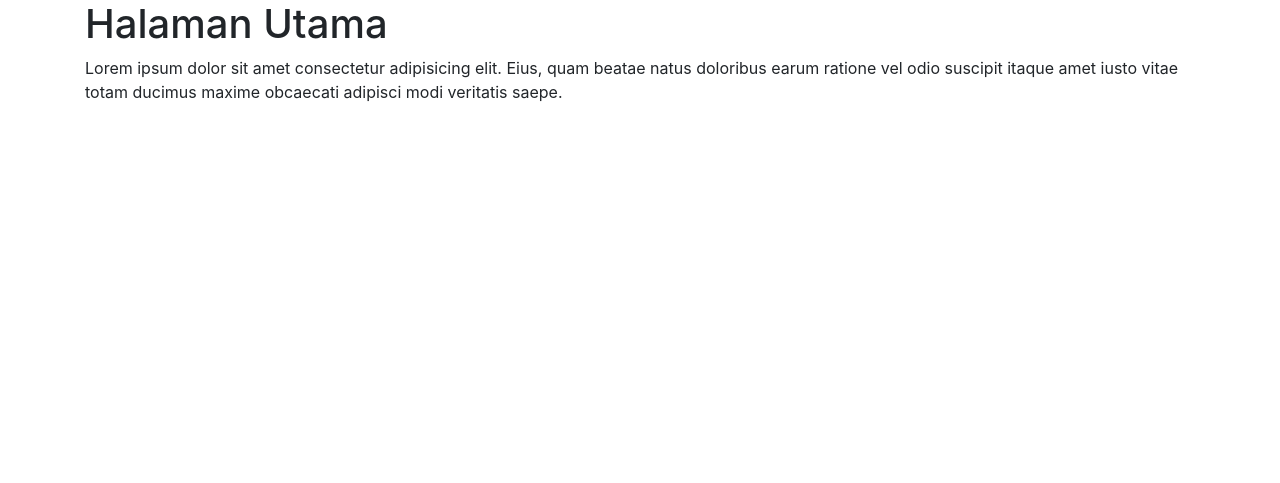
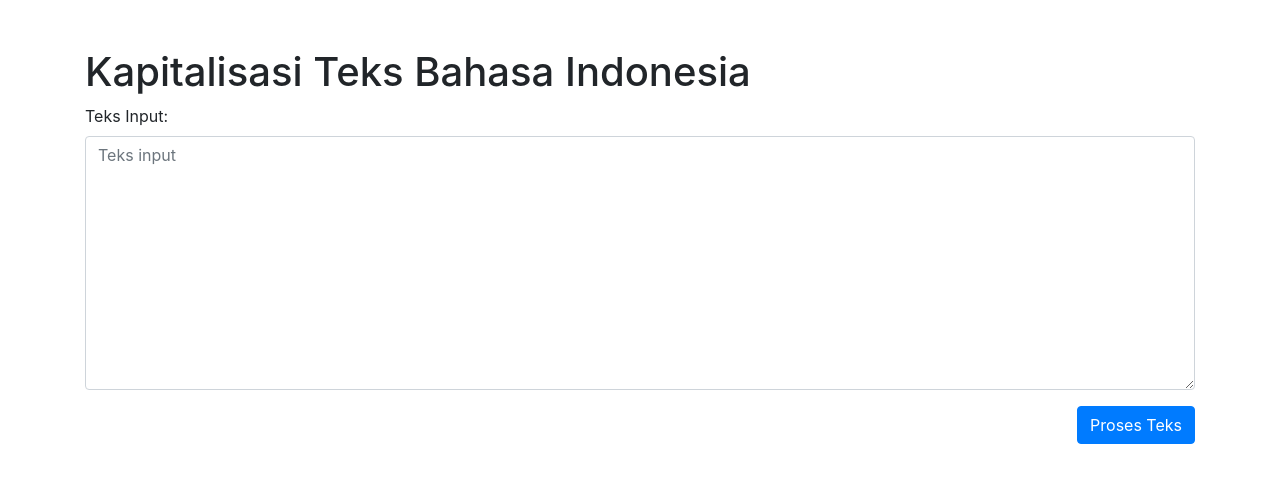
Before and after one commit to atomicbomber-git/indonesian-truecaser, a Flask app: page / in a window 1280 px wide. Shown: the top 483 px of the page. Run offline with Flask 2, Linux system fonts and the light colour scheme; some libraries are stand-ins or nearby versions.

Commit message:
Working prototype.

```diff
--- /dev/null
+++ b/example_input.txt
@@ -0,0 +1,3 @@
+saya akan pergi ke sekolah besok pagi. ibu tidak bisa memasak, namun bapak bisa. bapak merupakan anggota aBri. riyanto pulang bersama dengan teman-temannya. sore itu cerah, dan aku berpikir "mengapa aku harus bekerja.".
+saya tidak menyukai pembahasan ini.
+semua ini tidak ada apa-apanya dibandingkan dengan kerja keras saya`
--- a/main.py
+++ b/main.py
@@ -1,11 +1,24 @@
 from flask import Flask, jsonify, request, render_template
 import waitress
-import os
+import truecaser
 
 app = Flask(__name__)
 
-@app.route("/")
+@app.route("/", methods=["GET", "POST"])
 def index():
-    return render_template("index.jinja2")
+    output_text = None
+    input_text = None
+
+    if request.method == "POST":
+        # Remember old input
+        input_text = request.form["input_text"]
+        output_text = truecaser.process(request.form["input_text"])
+
+    return render_template("index.jinja2", input_text=input_text, output_text=output_text)
+
+@app.route("/handle", methods=["POST"])
+def handle():
+    text = request.form.get_json()
+    return jsonify(text)
 
 waitress.serve(app, host="0.0.0.0", port=8081)
--- a/templates/index.jinja2
+++ b/templates/index.jinja2
@@ -4,18 +4,39 @@
     <meta charset="UTF-8">
     <meta name="viewport" content="width=device-width, initial-scale=1.0">
     <meta http-equiv="X-UA-Compatible" content="ie=edge">
-    <title> Halaman Utama </title>
+    <title> Kapitalisasi Teks Bahasa Indonesia </title>
 
     <link rel="stylesheet" href="/static/app.css">
 </head>
 <body>
 
-    <div class="container">
-        <h1> Halaman Utama </h1>
+    <div class="container mt-5">
+        <h1> Kapitalisasi Teks Bahasa Indonesia </h1>
 
-        <p>
-            Lorem ipsum dolor sit amet consectetur adipisicing elit. Eius, quam beatae natus doloribus earum ratione vel odio suscipit itaque amet iusto vitae totam ducimus maxime obcaecati adipisci modi veritatis saepe.
-        </p>
+        <form method="POST" action="/">
+            <div class="form-group">
+                <label for="input_text"> Teks Input: </label>
+                <textarea
+                    class="form-control"
+                    name="input_text" placeholder="Teks input" id="input_text" cols="30" rows="10">{% if input_text %}{{ input_text }}{% endif %}</textarea>
+            </div>
+
+            <div class="d-flex justify-content-end">
+                <button class="btn btn-primary">
+                    Proses Teks
+                </button>
+            </div>
+        </form>
+
+        {% if output_text %}
+
+        <div class="mt-5 alert alert-info">
+            {{ output_text }}
+        </div>
+
+        {% endif %}
+
+
     </div>
 </body>
 </html>
```
Also changed, not shown: truecaser.py (+30 -1 lines), templates/whatever.jinja2 (deleted).
